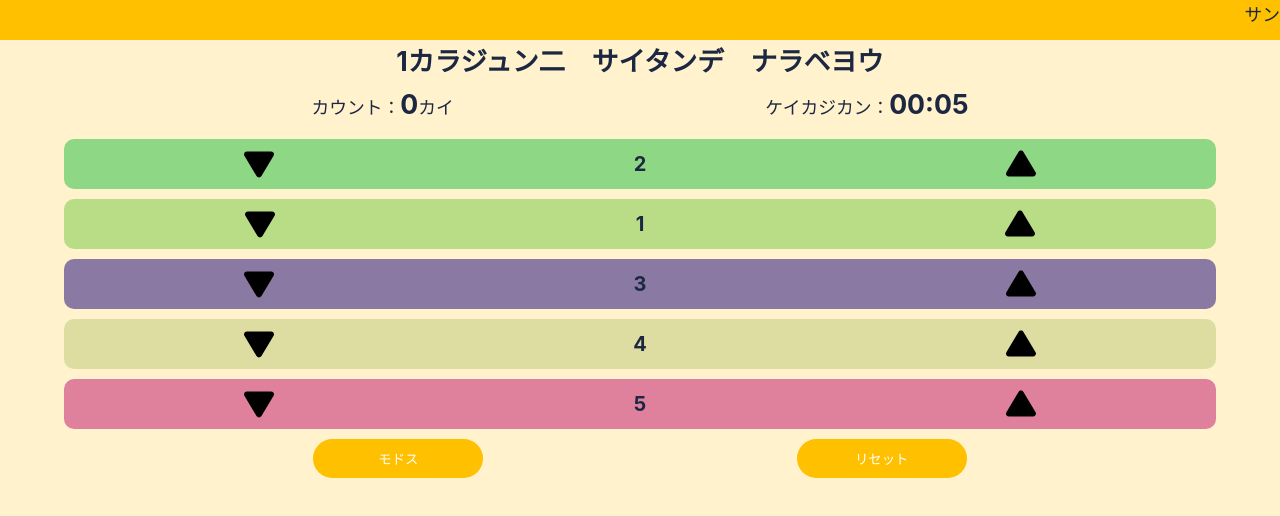
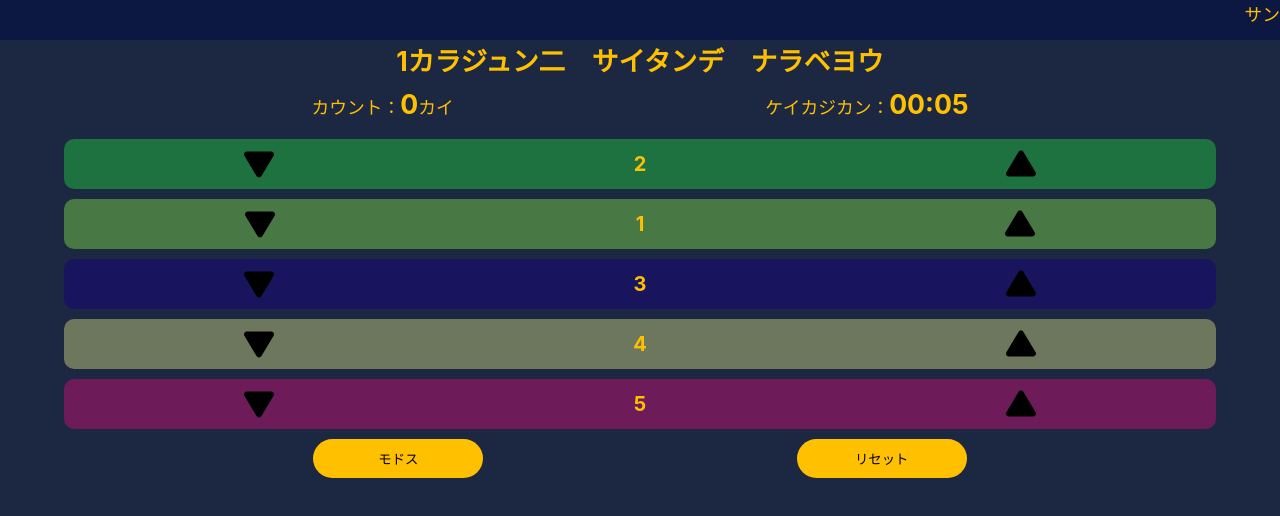
Before and after one commit to r-satoyama-github/saitan-nextjs-ts, a Next.js app: page /game in a window 1280 px wide. Shown: the top 516 px of the page. Built offline with nearby package versions, Linux system fonts and the light colour scheme.

Commit message:
スタイル変更

```diff
--- a/src/components/buttons/base-button.tsx
+++ b/src/components/buttons/base-button.tsx
@@ -1,7 +1,7 @@
 import styled from "styled-components";
 
 export const BaseButton = styled.button`
-  color: #fff;
+  /* color: #fff; */
   padding: 10px 24px;
   border: none;
   border-radius: 9999px;
--- a/src/components/layouts/header.tsx
+++ b/src/components/layouts/header.tsx
@@ -31,7 +31,7 @@ const SHeader = styled.header`
   top: 0;
   width: 100%;
   box-sizing: border-box;
-  background-color: var(--yellow-50);
+  background-color: var(--navy-50);
   height: 5vh;
 `;
 
--- a/src/styles/globals.css
+++ b/src/styles/globals.css
@@ -8,7 +8,8 @@
   --accent: #0d87e0;
 
   --navy: #1c2742;
-  --navy-transparent: #1c2742F0;
+  --navy-50: #0c1742;
+  --navy-transparent: #1c2742f0;
   --navy-hover: #576585;
   --beige-10: #fffaf3;
   --beige-25: #f4e8db;
@@ -17,9 +18,9 @@
   --green: #75d6b3;
   --orange-accent: #ff5e5e;
 
-  --yellow-10: #FFF2CC;
-  --yellow-50: #FFC000;
-  --orange: #ED7D31;
+  --yellow-10: #fff2cc;
+  --yellow-50: #ffc000;
+  --orange: #ed7d31;
 
   /* タイポグラフィ（フォントサイズ） */
   --body: clamp(1rem, 0.95rem + 0.2vw, 1.125rem); /* 16-18px */
@@ -44,12 +45,13 @@
 /* 基本設定 */
 body {
   /* color: var(--black); */
-  color: var(--navy);
-  background-color: var(--yellow-10);
-  font-family: --apple-system, BlinkMacSystemFont, 'Segoe UI', Helvetica, Arial, Helvetica, sans-serif;
+  color: var(--yellow-50);
+  /* background-color: var(--yellow-10); */
+  background-color: var(--navy);
+  font-family: --apple-system, BlinkMacSystemFont, "Segoe UI", Helvetica, Arial,
+    Helvetica, sans-serif;
   font-size: var(--body);
   height: 100vh;
-
 }
 
 h1 {
@@ -70,13 +72,21 @@ span > img {
 }
 
 /* リセット */
-body, h1, h2, h3, p, figure, ul {
+body,
+h1,
+h2,
+h3,
+p,
+figure,
+ul {
   margin: 0;
   padding: 0;
   list-style: none;
 }
 
-*, *::before, *::after {
+*,
+*::before,
+*::after {
   box-sizing: border-box;
 }
 
@@ -85,8 +95,6 @@ a {
   text-decoration: none;
 }
 
-
-
 .dragging {
   background-color: #eee;
 }
```
Also changed, not shown: src/app/start.tsx (+6 -1 lines).
